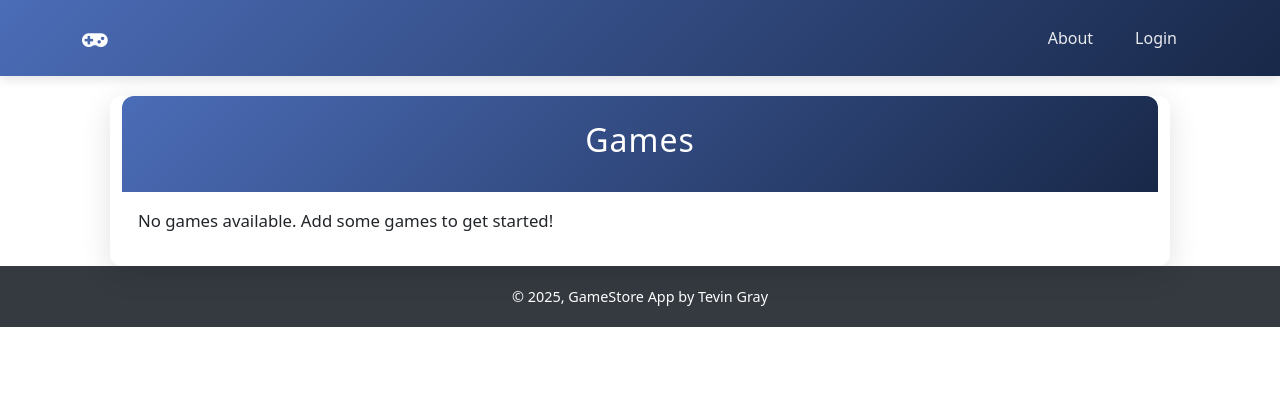
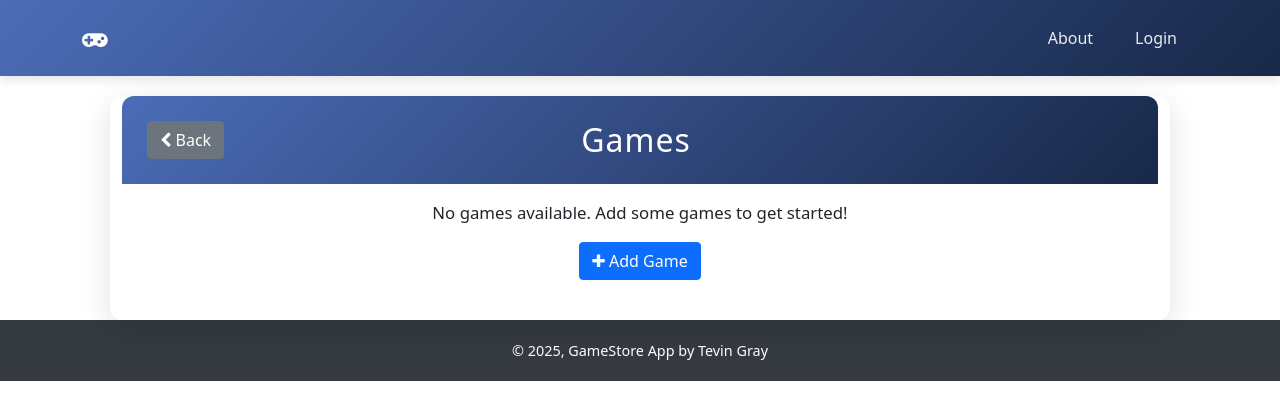
Before and after one commit to tjgray94/GameStoreApp, an Angular app in the folder GameStoreApp/GameStore/: page /api/games in a window 1280 px wide. Shown: the top 420 px of the page. Built offline with nearby package versions, Linux system fonts and the light colour scheme.

Commit message:
Added Back button to game-list and Add Game button when no games available

```diff
--- a/GameStoreApp/GameStore/src/app/game-list/game-list.component.html
+++ b/GameStoreApp/GameStore/src/app/game-list/game-list.component.html
@@ -1,5 +1,13 @@
 <div class="container card col-md-10 col-lg-12">
-  <div class="card-header text-center"><h2>{{ pageTitle }}</h2></div>
+  <div class="card-header">
+    <div class="d-flex justify-content-between align-items-center">
+      <button class="btn btn-secondary" (click)="goBack()">
+        <i class="fa fa-chevron-left"></i> Back
+      </button>
+      <h2 class="mb-0">{{ pageTitle }}</h2>
+      <div style="width: 85px;"></div> <!-- Spacer for alignment -->
+    </div>
+  </div>
   <div class="card-body">
     <div *ngIf="games && games.length > 0">
       <div class="search-filter-container mb-4">
@@ -57,7 +65,12 @@
     </div>
 
     <div *ngIf="!games || games.length === 0" class="no-games">
-      <p>No games available. Add some games to get started!</p>
+      <div class="text-center mb-4">
+        <p>No games available. Add some games to get started!</p>
+        <a routerLink="/add" class="btn btn-primary">
+          <i class="fa fa-plus"></i> Add Game
+        </a>
+      </div>
     </div>
   </div>
 
--- a/GameStoreApp/GameStore/src/app/game-list/game-list.component.ts
+++ b/GameStoreApp/GameStore/src/app/game-list/game-list.component.ts
@@ -116,6 +116,10 @@ export class GameListComponent implements OnInit, OnDestroy {
     })
   }
 
+  goBack(): void {
+    this.router.navigate(['/user', 'home', this.id]);
+  }
+
   delete(gameId: number) {
     // Get the userId from the route parameters
     const userId = this.route.snapshot.params['userId'];
```
